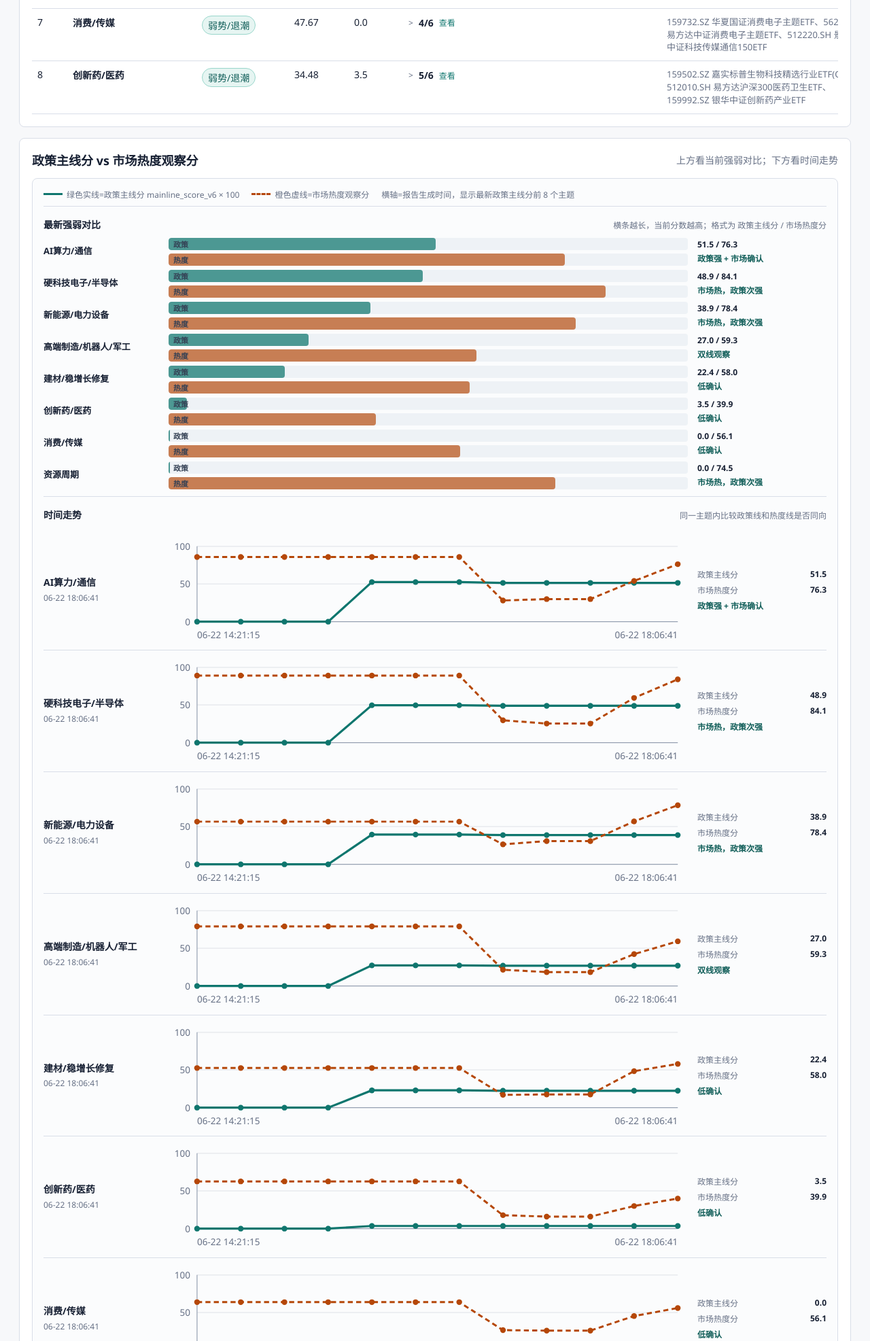
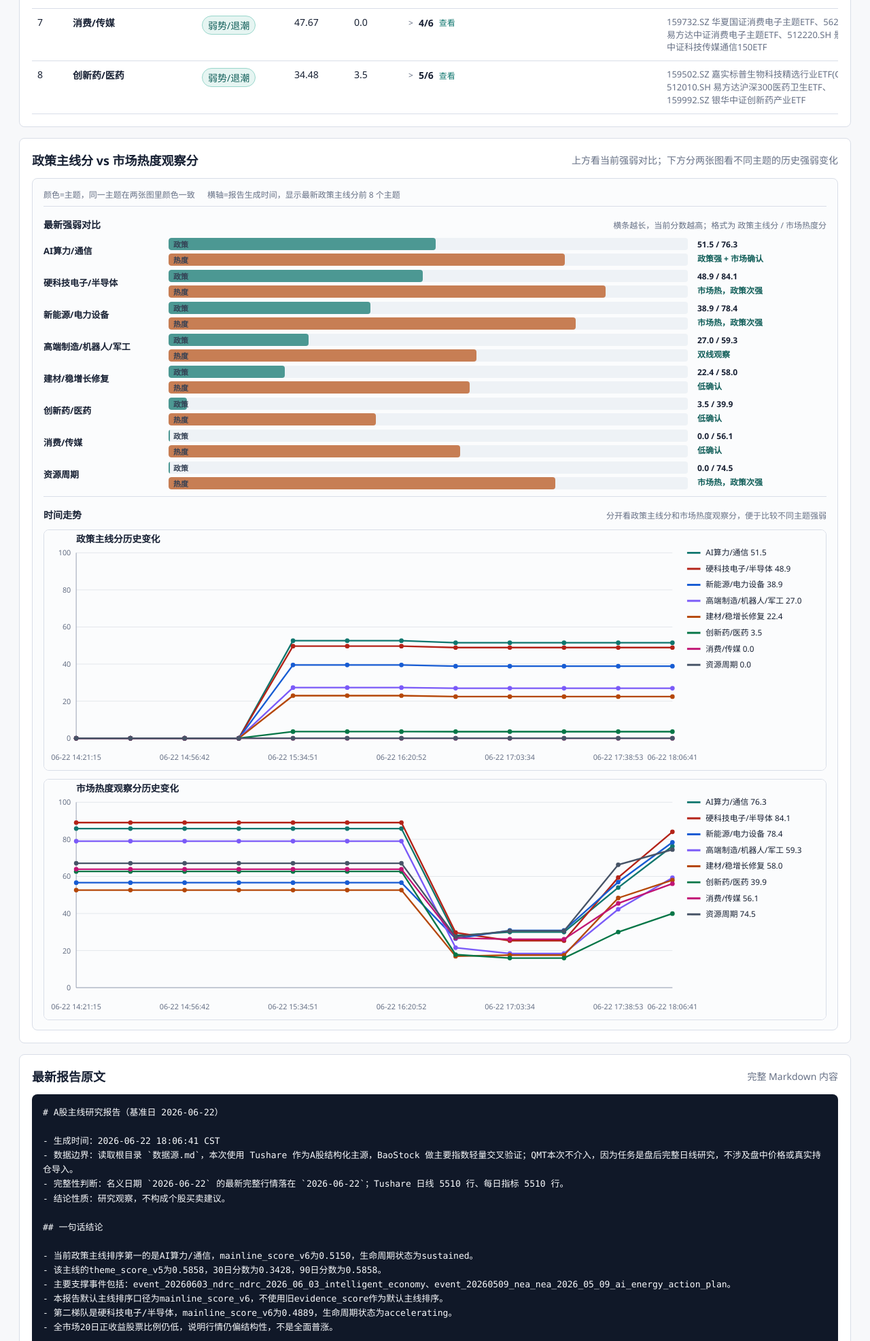
Before and after one commit to imherro/MyInvestTheme, a FastAPI app: page / in a window 1280 px wide. Shown: the part 1465-3438 px from the top of the page at 68% size. Run offline with FastAPI, Linux system fonts and the light colour scheme; some libraries are stand-ins or nearby versions.

Commit message:
Split score trends into policy and market charts

```diff
--- a/web/static/app.js
+++ b/web/static/app.js
@@ -1,6 +1,7 @@
 (function () {
   const POLICY_COLOR = "#0f766e";
   const MARKET_COLOR = "#b54708";
+  const THEME_COLORS = ["#0f766e", "#b42318", "#175cd3", "#7a5af8", "#b54708", "#067647", "#c11574", "#475467"];
 
   function numberOrNull(value) {
     const num = Number(value);
@@ -55,6 +56,10 @@
     return policyScore(latestPoint(theme.points || [])) ?? -1;
   }
 
+  function themeColor(index) {
+    return THEME_COLORS[index % THEME_COLORS.length];
+  }
+
   function judgement(policy, market) {
     if (policy === null || market === null) return "数据不足";
     if (policy >= 50 && market >= 72) return "政策强 + 市场确认";
@@ -72,12 +77,13 @@
       .join(" ");
   }
 
-  function circlesFor(points, scoreAccessor, xFor, yFor, color, label) {
+  function circlesFor(points, scoreAccessor, xFor, yFor, color, label, themeName) {
     return points
       .map((point) => ({ point, score: scoreAccessor(point) }))
       .filter((item) => item.score !== null)
       .map((item) => {
         const title = [
+          themeName,
           `${item.point.x}`,
           `${label} ${formatScore(item.score)}`,
           `报告 ${item.point.report_id}`,
@@ -87,56 +93,46 @@
       .join("");
   }
 
-  function renderMiniChart(theme, labels, yMax) {
-    const width = 620;
-    const height = 128;
-    const pad = { left: 34, right: 12, top: 12, bottom: 26 };
+  function renderTrendChart(themes, labels, scoreAccessor, title, label, yMax) {
+    const width = Math.max(1020, labels.length * 76 + 260);
+    const height = 360;
+    const pad = { left: 48, right: 230, top: 34, bottom: 48 };
     const plotW = width - pad.left - pad.right;
     const plotH = height - pad.top - pad.bottom;
     const xFor = (label) => pad.left + (labels.length <= 1 ? plotW / 2 : (labels.indexOf(label) / (labels.length - 1)) * plotW);
     const yFor = (score) => pad.top + (1 - clamp(score, 0, yMax) / yMax) * plotH;
-    const mid = yMax / 2;
-    const points = theme.points || [];
-    const policyPath = pathFor(points, policyScore, xFor, yFor);
-    const marketPath = pathFor(points, marketScore, xFor, yFor);
-    const firstLabel = labels[0] || "";
-    const lastLabel = labels[labels.length - 1] || "";
+    const axisTicks = [];
+    for (let value = 0; value <= yMax; value += 20) axisTicks.push(value);
+    if (axisTicks[axisTicks.length - 1] !== yMax) axisTicks.push(yMax);
+    const labelStep = Math.max(1, Math.ceil(labels.length / 6));
 
     return `
-      <svg viewBox="0 0 ${width} ${height}" role="img" aria-label="${escapeHtml(theme.theme)} 政策主线分与市场热度观察分">
+      <svg viewBox="0 0 ${width} ${height}" role="img" aria-label="${escapeHtml(title)}">
         <rect x="0" y="0" width="${width}" height="${height}" fill="#fbfcfd" />
-        ${[0, mid, yMax].map((value) => {
+        <text x="${pad.left}" y="18" font-size="14" font-weight="700" fill="#172033">${escapeHtml(title)}</text>
+        ${axisTicks.map((value) => {
           const y = yFor(value);
           return `<line x1="${pad.left}" y1="${y}" x2="${pad.left + plotW}" y2="${y}" stroke="#e4e7ec" /><text x="${pad.left - 8}" y="${y + 4}" text-anchor="end" font-size="11" fill="#667085">${Math.round(value)}</text>`;
         }).join("")}
+        ${labels.map((timeLabel, index) => {
+          if (index !== 0 && index !== labels.length - 1 && index % labelStep !== 0) return "";
+          const x = xFor(timeLabel);
+          return `<text x="${x}" y="${height - 16}" text-anchor="middle" font-size="11" fill="#667085">${escapeHtml(timeLabel)}</text>`;
+        }).join("")}
         <line x1="${pad.left}" y1="${pad.top}" x2="${pad.left}" y2="${pad.top + plotH}" stroke="#98a2b3" />
         <line x1="${pad.left}" y1="${pad.top + plotH}" x2="${pad.left + plotW}" y2="${pad.top + plotH}" stroke="#98a2b3" />
-        <path d="${policyPath}" fill="none" stroke="${POLICY_COLOR}" stroke-width="2.6" />
-        <path d="${marketPath}" fill="none" stroke="${MARKET_COLOR}" stroke-width="2.4" stroke-dasharray="6 4" />
-        ${circlesFor(points, policyScore, xFor, yFor, POLICY_COLOR, "政策主线分")}
-        ${circlesFor(points, marketScore, xFor, yFor, MARKET_COLOR, "市场热度观察分")}
-        <text x="${pad.left}" y="${height - 6}" font-size="11" fill="#667085">${escapeHtml(firstLabel)}</text>
-        <text x="${pad.left + plotW}" y="${height - 6}" text-anchor="end" font-size="11" fill="#667085">${escapeHtml(lastLabel)}</text>
+        ${themes.map((theme, index) => {
+          const color = themeColor(index);
+          const points = theme.points || [];
+          return `<path d="${pathFor(points, scoreAccessor, xFor, yFor)}" fill="none" stroke="${color}" stroke-width="2.4" />${circlesFor(points, scoreAccessor, xFor, yFor, color, label, theme.theme)}`;
+        }).join("")}
+        ${themes.map((theme, index) => {
+          const y = pad.top + index * 24;
+          const color = themeColor(index);
+          const latest = scoreAccessor(latestPoint(theme.points || []));
+          return `<line x1="${pad.left + plotW + 22}" y1="${y}" x2="${pad.left + plotW + 42}" y2="${y}" stroke="${color}" stroke-width="3" /><text x="${pad.left + plotW + 50}" y="${y + 4}" font-size="12" fill="#172033">${escapeHtml(theme.theme)} ${formatScore(latest)}</text>`;
+        }).join("")}
       </svg>`;
-  }
-
-  function renderThemeRow(theme, labels, yMax) {
-    const latest = latestPoint(theme.points || []);
-    const policy = policyScore(latest);
-    const market = marketScore(latest);
-    return `
-      <div class="spark-row">
-        <div class="spark-meta">
-          <strong>${escapeHtml(theme.theme)}</strong>
-          <span>${escapeHtml(latest.x || "")}</span>
-        </div>
-        <div class="spark-plot">${renderMiniChart(theme, labels, yMax)}</div>
-        <div class="spark-values">
-          <div><span>政策主线分</span><strong>${formatScore(policy)}</strong></div>
-          <div><span>市场热度分</span><strong>${formatScore(market)}</strong></div>
-          <em>${escapeHtml(judgement(policy, market))}</em>
-        </div>
-      </div>`;
   }
 
   function renderStrengthRow(theme, scaleMax) {
@@ -192,8 +188,7 @@
     container.innerHTML = `
       <div class="dual-chart">
         <div class="chart-legend">
-          <span><i class="legend-line policy"></i>绿色实线=政策主线分 mainline_score_v6 × 100</span>
-          <span><i class="legend-line market"></i>橙色虚线=市场热度观察分</span>
+          <span>颜色=主题，同一主题在两张图里颜色一致</span>
           <span>横轴=报告生成时间，显示最新政策主线分前 8 个主题</span>
         </div>
         <div class="strength-board">
@@ -205,10 +200,11 @@
         </div>
         <div class="chart-subhead">
           <strong>时间走势</strong>
-          <span>同一主题内比较政策线和热度线是否同向</span>
+          <span>分开看政策主线分和市场热度观察分，便于比较不同主题强弱</span>
         </div>
-        <div class="spark-list">
-          ${themes.map((theme) => renderThemeRow(theme, labels, yMax)).join("")}
+        <div class="trend-list">
+          <div class="trend-card">${renderTrendChart(themes, labels, policyScore, "政策主线分历史变化", "政策主线分", yMax)}</div>
+          <div class="trend-card">${renderTrendChart(themes, labels, marketScore, "市场热度观察分历史变化", "市场热度观察分", yMax)}</div>
         </div>
       </div>`;
   }
--- a/web/static/styles.css
+++ b/web/static/styles.css
@@ -502,73 +502,21 @@ th {
   font-weight: 700;
 }
 
-.spark-list {
+.trend-list {
   display: grid;
+  gap: 12px;
 }
 
-.spark-row {
-  display: grid;
-  grid-template-columns: 170px minmax(460px, 1fr) 190px;
-  gap: 14px;
-  align-items: center;
-  padding: 10px 0;
-  border-bottom: 1px solid var(--line);
+.trend-card {
+  border: 1px solid var(--line);
+  border-radius: 8px;
+  background: var(--surface);
+  overflow: auto;
 }
 
-.spark-row:last-child {
-  border-bottom: 0;
-}
-
-.spark-meta,
-.spark-values {
-  min-width: 0;
-}
-
-.spark-meta strong {
+.trend-card svg {
+  min-width: 1020px;
   display: block;
-  font-size: 14px;
-  line-height: 1.35;
-  overflow-wrap: anywhere;
-}
-
-.spark-meta span {
-  display: block;
-  color: var(--muted);
-  margin-top: 4px;
-  font-size: 12px;
-}
-
-.spark-plot svg {
-  width: 100%;
-  min-width: 460px;
-  display: block;
-}
-
-.spark-values {
-  display: grid;
-  gap: 5px;
-  font-size: 12px;
-}
-
-.spark-values div {
-  display: flex;
-  justify-content: space-between;
-  gap: 8px;
-}
-
-.spark-values span {
-  color: var(--muted);
-}
-
-.spark-values strong {
-  font-variant-numeric: tabular-nums;
-}
-
-.spark-values em {
-  color: var(--brand-dark);
-  font-style: normal;
-  font-weight: 700;
-  overflow-wrap: anywhere;
 }
 
 .chart-empty,
--- a/web/templates/base.html
+++ b/web/templates/base.html
@@ -21,7 +21,7 @@
     <main class="page">
       {% block content %}{% endblock %}
     </main>
-    <script src="/static/app.js?v=strength-dual-chart-20260622"></script>
+    <script src="/static/app.js?v=split-trend-chart-20260623"></script>
     {% block scripts %}{% endblock %}
     <script src="https://invest.okbbc.com/footer.js" defer></script>
   </body>
--- a/web/templates/index.html
+++ b/web/templates/index.html
@@ -160,7 +160,7 @@
 <section class="section-band">
   <div class="section-head">
     <h2>政策主线分 vs 市场热度观察分</h2>
-    <span class="hint">上方看当前强弱对比；下方看时间走势</span>
+    <span class="hint">上方看当前强弱对比；下方分两张图看不同主题的历史强弱变化</span>
   </div>
   <div id="score-chart" class="chart" data-source="/api/score-series"></div>
 </section>
```
Also changed, not shown: web/tests/test_app.py (+4 -6 lines).
